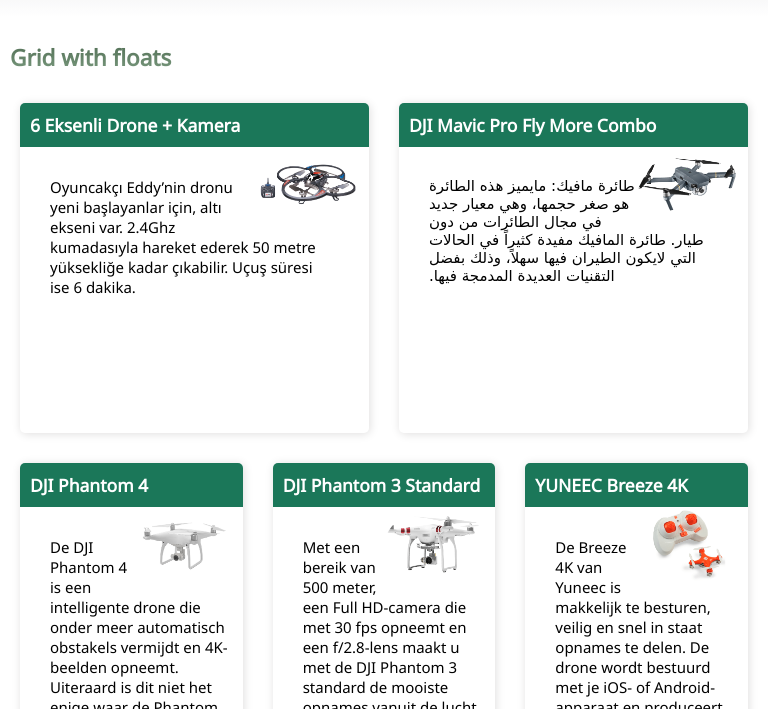
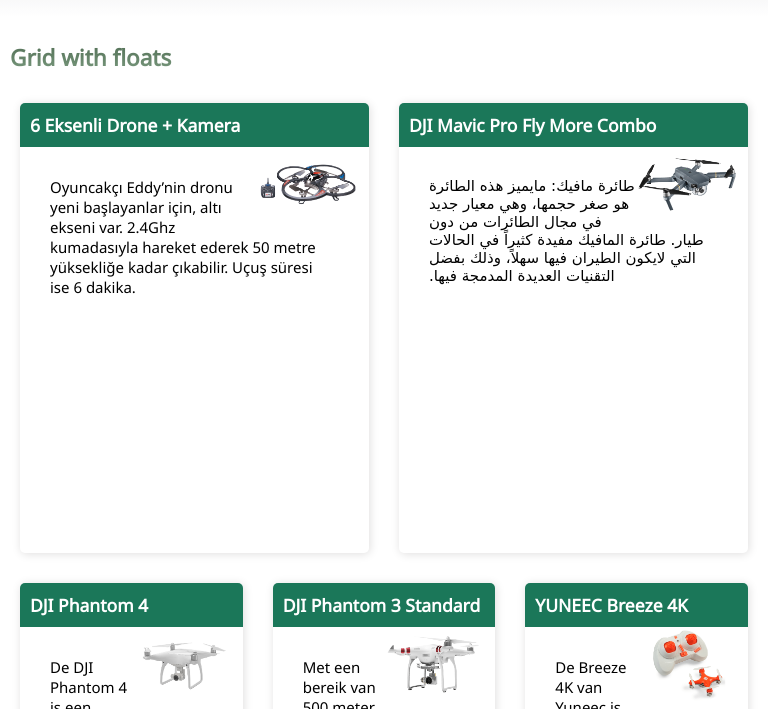
Before and after one commit to tarekalmanabri/HYF-Module-HTMLCSSGIT, a plain HTML site: page week2/drones-website/index.html in a window 768 px wide. Shown: the part 91-800 px from the top of the page. Drawn offline with Linux system fonts and the light colour scheme; a web font is replaced by a local one.

Commit message:
implemented the feedback drones-website

```diff
--- a/week2/drones-website/style.css
+++ b/week2/drones-website/style.css
@@ -49,7 +49,7 @@ li {
     list-style: none;
 }
 
-li:nth-child(2) p  {
+li:nth-child(2) p {
     font-family: 'Rakkas', cursive;
 }
 
@@ -121,7 +121,7 @@ section:after {
 
 @media (min-width: 600px) {
     #grid-floats .grid-item {
-        height: 330px;
+        height: 500px;
         width: calc(33.333333% - 30px);
     }
     #grid-flex .grid-item {
@@ -130,6 +130,9 @@ section:after {
 }
 
 @media (min-width: 600px) and (max-width: 1023px) {
+    #grid-floats .grid-item {
+        height: 450px;
+    }
     #grid-floats .grid-item:nth-child(-n + 2) {
         width: calc(50% - 30px);
     }
@@ -144,6 +147,7 @@ section:after {
 
 @media (min-width: 1024px) {
     #grid-floats .grid-item {
+        height: 330px;
         width: calc(25% - 30px);
     }
     #grid-floats .grid-item:first-child {
@@ -152,7 +156,6 @@ section:after {
     #grid-flex .grid-item {
         flex-basis: 20%;
     }
-
     #grid-flex .grid-item:first-child {
         flex-basis: 45%;
     }
```
